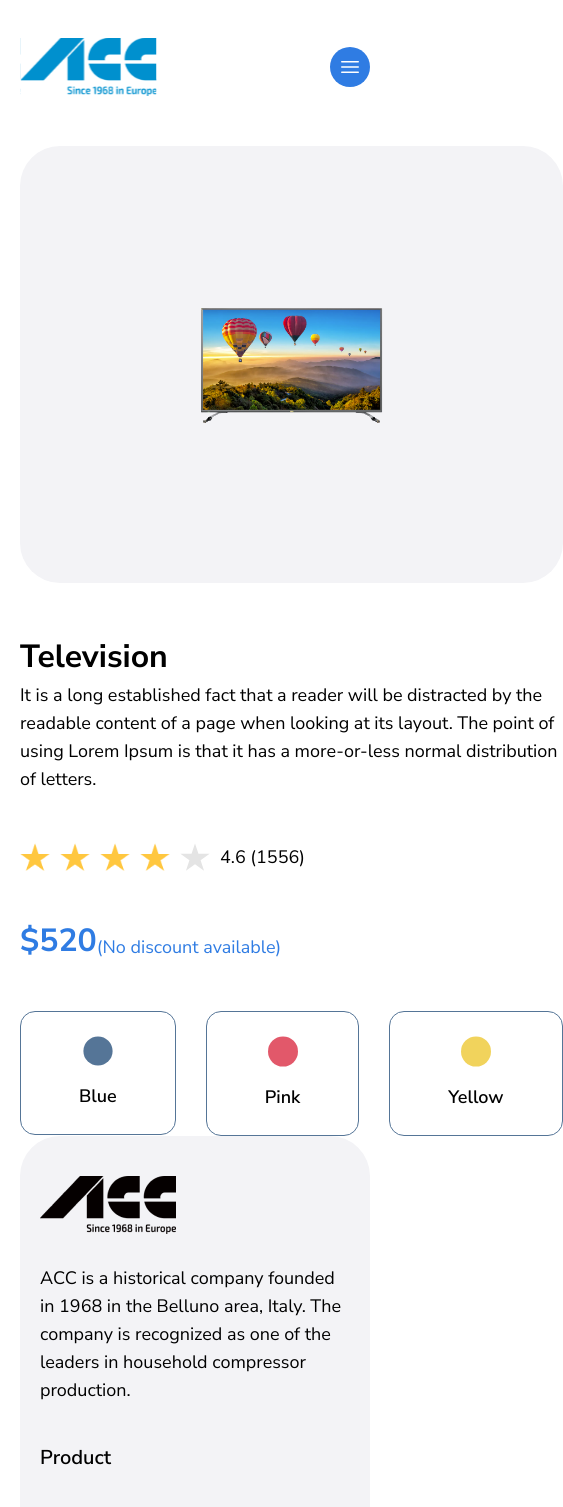
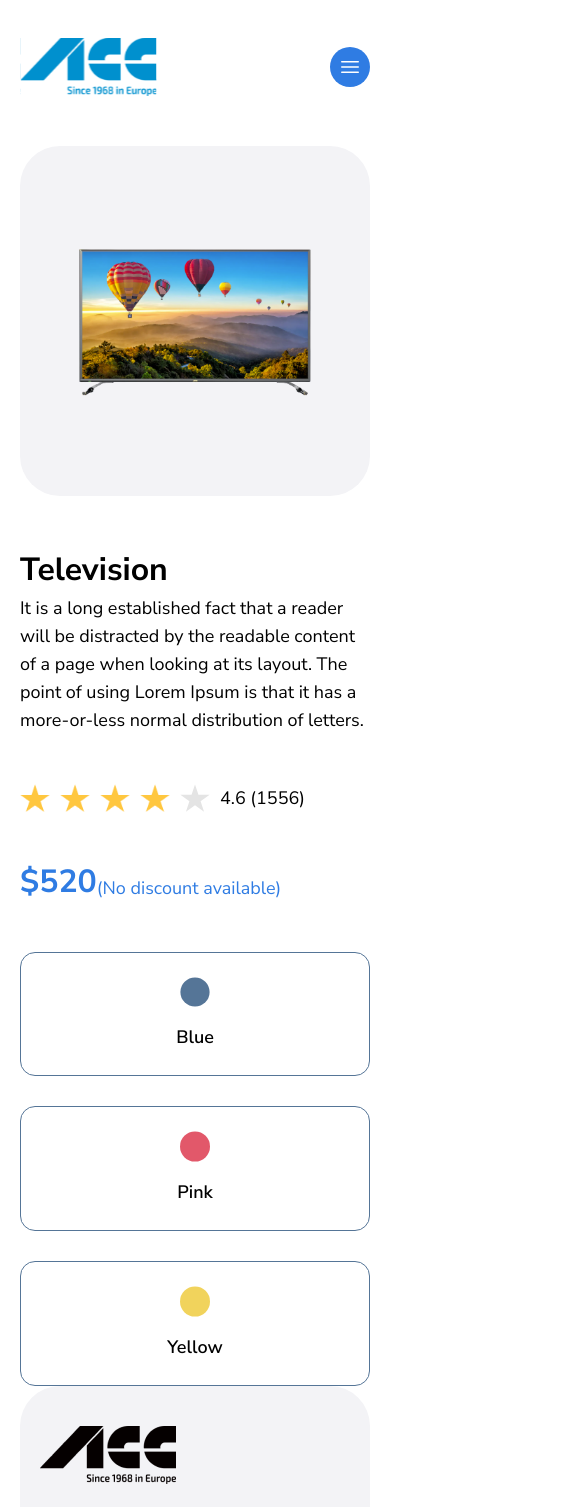
Before and after one commit to shariful10/ACC, a Next.js app: page /product/1 in a window 390 px wide. Shown: the top 1507 px of the page, 563 px wide, since content can reach past the window. Built offline with nearby package versions, Linux system fonts and the light colour scheme.

Commit message:
Responsive Issue Fix

```diff
--- a/src/app/product/[id]/page.js
+++ b/src/app/product/[id]/page.js
@@ -19,10 +19,10 @@ const ProductDetail = () => {
 	return (
 		<div className="myContainer mt-[50px] md:mt-[80px]">
 			<div className="grid md:grid-cols-2 gap-[50px]">
-				<div className="bg-[#F3F3F6] px-[134px] py-[81px] rounded-[40px]">
+				<div className="bg-[#F3F3F6] md:px-[134px] md:py-[81px] rounded-[40px]">
 					<Image
 						src={overviewData.Image_Url}
-						className="w-[433px] mx-auto"
+						className="w-[1000px] md:w-[433px] mx-auto"
 						alt="image"
 					/>
 				</div>
@@ -70,16 +70,16 @@ const ProductDetail = () => {
 						</h2>
 						<p className="primary p">(No discount available)</p>
 					</div>
-					<div className="flex items-center gap-[30px]">
-						<div className="py-6 px-[58px] border border-[#557597] rounded-[15px] flex flex-col items-center ">
+					<div className="flex flex-col md:flex-row items-center gap-[30px]">
+						<div className="py-6 md:px-[58px] w-full border border-[#557597] rounded-[15px] flex flex-col items-center ">
 							<Image src={blue} width={30} height={30} alt="blue" />
 							<p className="p mt-4 font-semibold">Blue</p>
 						</div>
-						<div className="py-6 px-[58px] border border-[#557597] rounded-[15px] flex flex-col items-center ">
+						<div className="py-6 md:px-[58px] w-full border border-[#557597] rounded-[15px] flex flex-col items-center ">
 							<Image src={pink} width={30} height={30} alt="blue" />
 							<p className="p mt-4 font-semibold">Pink</p>
 						</div>
-						<div className="py-6 px-[58px] border border-[#557597] rounded-[15px] flex flex-col items-center ">
+						<div className="py-6 md:px-[58px] w-full border border-[#557597] rounded-[15px] flex flex-col items-center ">
 							<Image src={yellow} width={30} height={30} alt="blue" />
 							<p className="p mt-4 font-semibold">Yellow</p>
 						</div>
```
